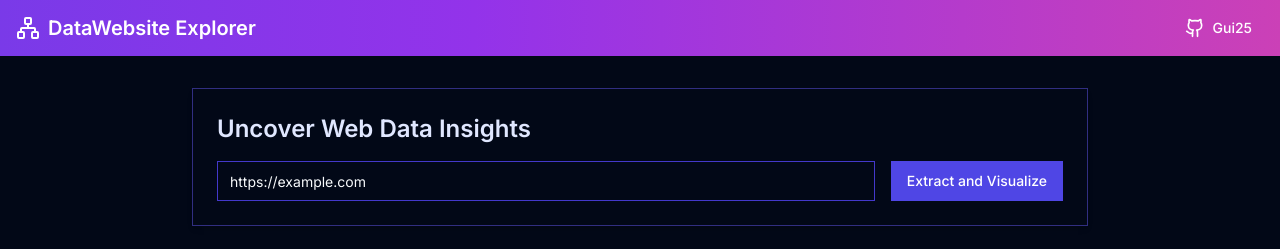
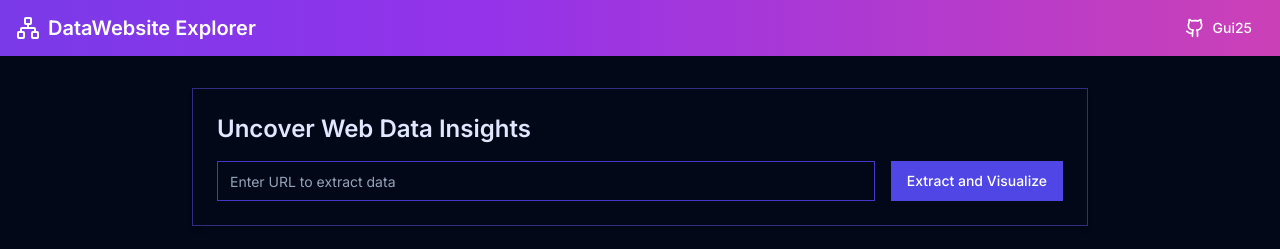
Before and after one commit to gui25/data-website-explorer, a Next.js app: page / in a window 1280 px wide. Shown: the top 249 px of the page. Built offline with nearby package versions, Linux system fonts and the light colour scheme.

Commit message:
refactor: Set initial URL to an empty string in Home component

```diff
--- a/app/page.tsx
+++ b/app/page.tsx
@@ -10,7 +10,7 @@ import { Info } from "lucide-react"
 import { clientScrapeUrl, type ScrapedData } from "@/utils/clientScraper"
 
 const Home: React.FC = () => {
-  const [url, setUrl] = useState("https://example.com")
+  const [url, setUrl] = useState("")
   const [scrapedData, setScrapedData] = useState<ScrapedData | null>(null)
   const [error, setError] = useState<string | null>(null)
   const [isLoading, setIsLoading] = useState(false)
```
